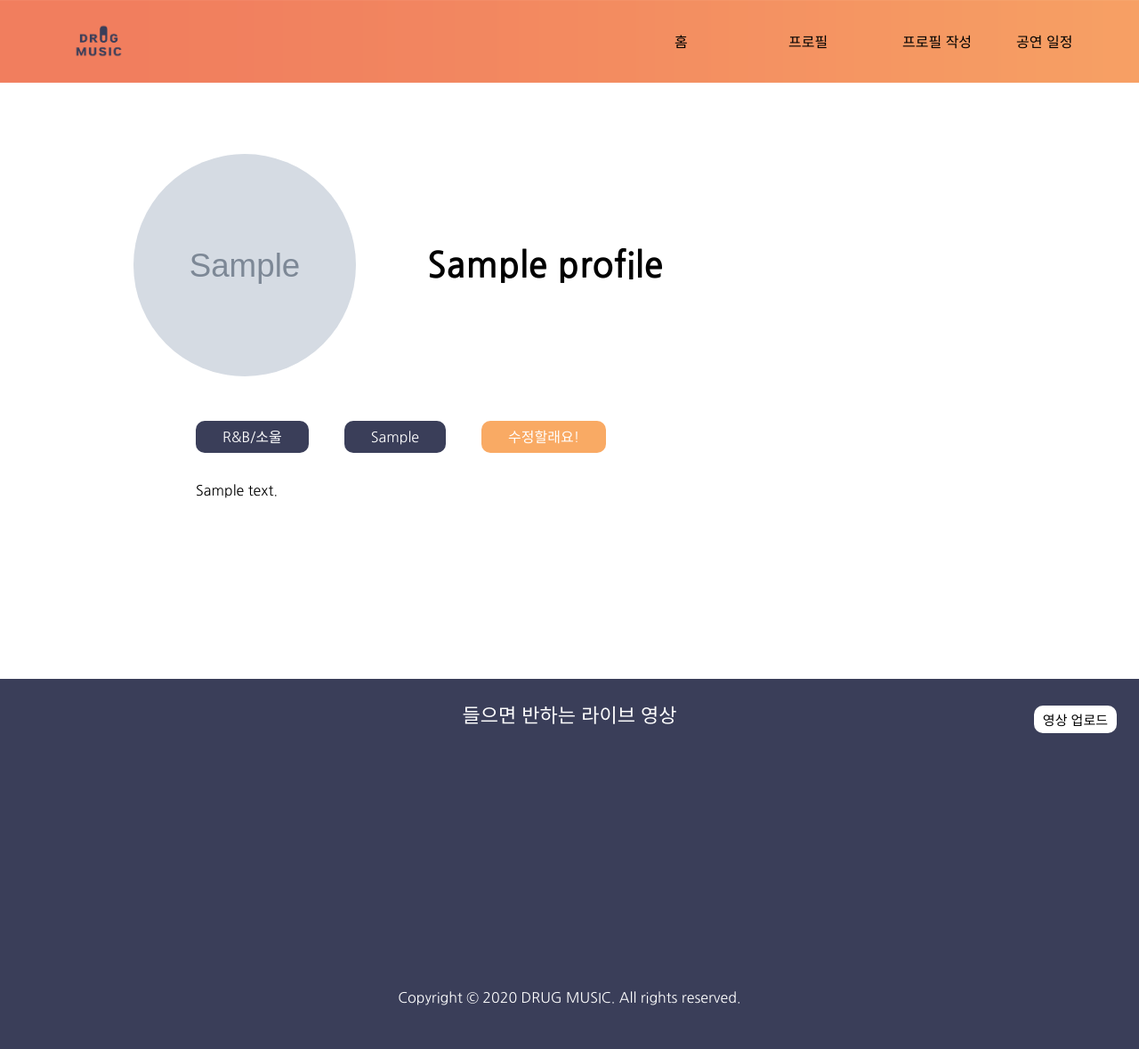
After one commit to 8th-caulion/drugMusic, a Django app: page /profile/1 in a window 1280 px wide. The commit adds this page. Shown: the whole page at 89% size. Run offline with Django 3.2, Linux system fonts and the light colour scheme; tables that the repository leaves empty hold one stand-in row (values such as "Sample post"); grey boxes marked "Sample" are stand-in pictures.

Commit message:
profile 1차적 완성

```diff
--- a/drugMusicProject/drugMusicApp/templates/profile.html
+++ b/drugMusicProject/drugMusicApp/templates/profile.html
@@ -6,6 +6,6 @@
 {% endblock %}
 {% block contents %}
 <div>
-   프로필이 보여지는 페이지
+
 </div>
 {% endblock %}
--- /dev/null
+++ b/drugMusicProject/drugMusicApp/templates/profileDetail.html
@@ -0,0 +1,78 @@
+{% extends 'base.html' %}
+{% load static %}
+
+{% block head %}
+<link rel="stylesheet" type="text/css" href="{% static 'css/profileDetail.css' %}" />
+{% endblock %}
+{% block contents %}
+<div>
+    <div class="profileContainer">
+        <img src="{{ profile.image.url }}" id="profile" />
+        <div id="name">
+            {{profile.name}}
+        </div>
+    </div>
+    <div class="detail">
+        <ul class="detailList">
+            <li>{{profile.category}}</li>
+            <li>{{profile.place}}</li>
+            <li class="edit">수정할래요!</li>
+        </ul>
+        <div class="description">
+            {{profile.detail}}
+        </div>
+    </div>
+    <div class="videos">
+        <div class="videosHeader">
+            <div>들으면 반하는 라이브 영상</div><button id="upload">영상 업로드</button>
+        </div>
+        <div>
+
+        </div>
+    </div>
+    <!-- The Modal -->
+    <div id="myModal" class="modal">
+
+        <!-- Modal content -->
+        <div class="modal-content">
+            <span class="close">&times;</span>
+            <form>
+                <input type="text" name="url" />
+                <button>업로드</button>
+            </form>
+        </div>
+
+    </div>
+
+</div>
+{% endblock %}
+
+{% block script %}
+<script>
+    // Get the modal
+    var modal = document.getElementById('myModal');
+
+    // Get the button that opens the modal
+    var btn = document.getElementById("upload");
+
+    // Get the <span> element that closes the modal
+    var span = document.getElementsByClassName("close")[0];
+
+    // When the user clicks on the button, open the modal
+    btn.onclick = function () {
+        modal.style.display = "block";
+    }
+
+    // When the user clicks on <span> (x), close the modal
+    span.onclick = function () {
+        modal.style.display = "none";
+    }
+
+    // When the user clicks anywhere outside of the modal, close it
+    window.onclick = function (event) {
+        if (event.target == modal) {
+            modal.style.display = "none";
+        }
+    }
+</script>
+{% endblock %}
--- a/drugMusicProject/drugMusicApp/views.py
+++ b/drugMusicProject/drugMusicApp/views.py
@@ -1,4 +1,4 @@
-from django.shortcuts import render, redirect
+from django.shortcuts import render, redirect, get_object_or_404
 from .schedule import getSchedule
 from .models import Profile, Video
 
@@ -9,6 +9,12 @@ def main(request):
 
 def profile(request):
     return render(request, 'profile.html')
+
+def detailProfile(request, id):
+    profile = get_object_or_404(Profile, pk=id)
+    categories = ['발라드', 'R&B/소울', '인디락', '랩/힙합', '포크/어쿠스틱', '신스팝', '재즈']
+    profile.category = categories[profile.category]
+    return render(request, 'profileDetail.html', {'profile' : profile})
 
 def profileNew(request):
 
--- a/drugMusicProject/drugMusicProject/templates/base.html
+++ b/drugMusicProject/drugMusicProject/templates/base.html
@@ -38,6 +38,8 @@
     <footer>
         Copyright © 2020 DRUG MUSIC. All rights reserved.
     </footer>
+    {% block script %}
+    {% endblock %}
 </body>
 
 </html>
--- a/drugMusicProject/drugMusicProject/urls.py
+++ b/drugMusicProject/drugMusicProject/urls.py
@@ -15,6 +15,8 @@ Including another URLconf
 """
 from django.contrib import admin
 from django.urls import path
+from django.conf import settings # 이거 추가
+from django.conf.urls.static import static # 이거 추가
 import drugMusicApp.views
 import drugMusicApp.schedule
 
@@ -25,4 +27,8 @@ urlpatterns = [
     path('profile/save', drugMusicApp.views.profileSave, name="profileSave"),
     path('schedule', drugMusicApp.views.schedule, name="schedule"),
     path('profile/', drugMusicApp.views.profile, name="profile"),
+    path('profile/<int:id>', drugMusicApp.views.detailProfile, name="profile"),
 ]
+
+if settings.DEBUG:
+    urlpatterns += static(settings.MEDIA_URL,document_root=settings.MEDIA_ROOT)
--- /dev/null
+++ b/drugMusicProject/static/css/profileDetail.css
@@ -0,0 +1,158 @@
+#profile {
+    width: 250px;
+    height: 250px;
+    object-fit: cover;
+    border-radius: 100%;
+    overflow: hidden;
+}
+
+.profileContainer {
+    padding-left: 150px;
+    display: flex;
+    padding-top: 80px;
+    align-items: center;
+    margin-bottom: 50px;
+}
+
+#name {
+    font-weight: 700;
+    font-size: 40px;
+    padding-left: 80px;
+}
+
+.detail {
+    margin-left: 200px;
+    margin-bottom: 200px;
+}
+
+.detailList {
+    display: flex;
+}
+
+.detailList li {
+    background-color: #3A3E59;
+    border-radius: 10px;
+    color: white;
+    padding: 10px 30px;
+    font-weight: 100;
+    margin: 0 20px;
+    -webkit-box-shadow: 10px 10px 31px -19px rgba(0, 0, 0, 0.89);
+    -moz-box-shadow: 10px 10px 31px -19px rgba(0, 0, 0, 0.89);
+    box-shadow: 10px 10px 31px -19px rgba(0, 0, 0, 0.89);
+}
+
+.detailList .edit {
+    background-color: #F9AA64;
+}
+
+.detail div {
+    margin-top: 30px;
+    padding-left: 20px;
+    line-height: 150%;
+}
+
+.videos {
+    background-color: #3A3E59;
+    min-height: 300px;
+}
+
+.videosHeader {
+    display: flex;
+    position: relative;
+    padding-top: 30px;
+}
+
+.videosHeader div {
+    text-align: center;
+    flex: 1;
+    color: white;
+    font-size: 22px;
+}
+
+.videosHeader button {
+    position: absolute;
+    right: 25px;
+    border: none;
+    outline: none;
+    background-color: white;
+    border-radius: 10px;
+    padding: 5px 10px;
+    font-size: 15px;
+}
+
+
+
+
+/* The Modal (background) */
+.modal {
+    display: none;
+    /* Hidden by default */
+    position: fixed;
+    /* Stay in place */
+    z-index: 1;
+    /* Sit on top */
+    left: 0;
+    top: 0;
+    width: 100%;
+    /* Full width */
+    height: 100%;
+    /* Full height */
+    overflow: auto;
+    /* Enable scroll if needed */
+    background-color: rgb(0, 0, 0);
+    /* Fallback color */
+    background-color: rgba(0, 0, 0, 0.4);
+    /* Black w/ opacity */
+}
+
+/* Modal Content/Box */
+.modal-content {
+    background-color: #fefefe;
+    margin: 15% auto;
+    /* 15% from the top and centered */
+    padding: 20px;
+    border: 1px solid #888;
+    width: 50%;
+    /* Could be more or less, depending on screen size */
+}
+
+/* The Close Button */
+.close {
+    color: #aaa;
+    float: right;
+    font-size: 28px;
+    font-weight: bold;
+}
+
+.close:hover,
+.close:focus {
+    color: black;
+    text-decoration: none;
+    cursor: pointer;
+}
+
+.modal-content form {
+    display: flex;
+}
+
+.modal-content input {
+    outline: none;
+    border: none;
+    background-color: rgba(0, 0, 0, 0.1);
+    padding: 10px;
+    flex: 1;
+    margin-right: 20px;
+}
+
+.modal-content button {
+    border: none;
+    outline: none;
+    background-color: white;
+    padding: 10px;
+    font-size: 15px;
+    background-color: #F9AA64;
+    color: white;
+    border-radius: 10px;
+    padding: 10px;
+    margin-right: 10px;
+}
```
